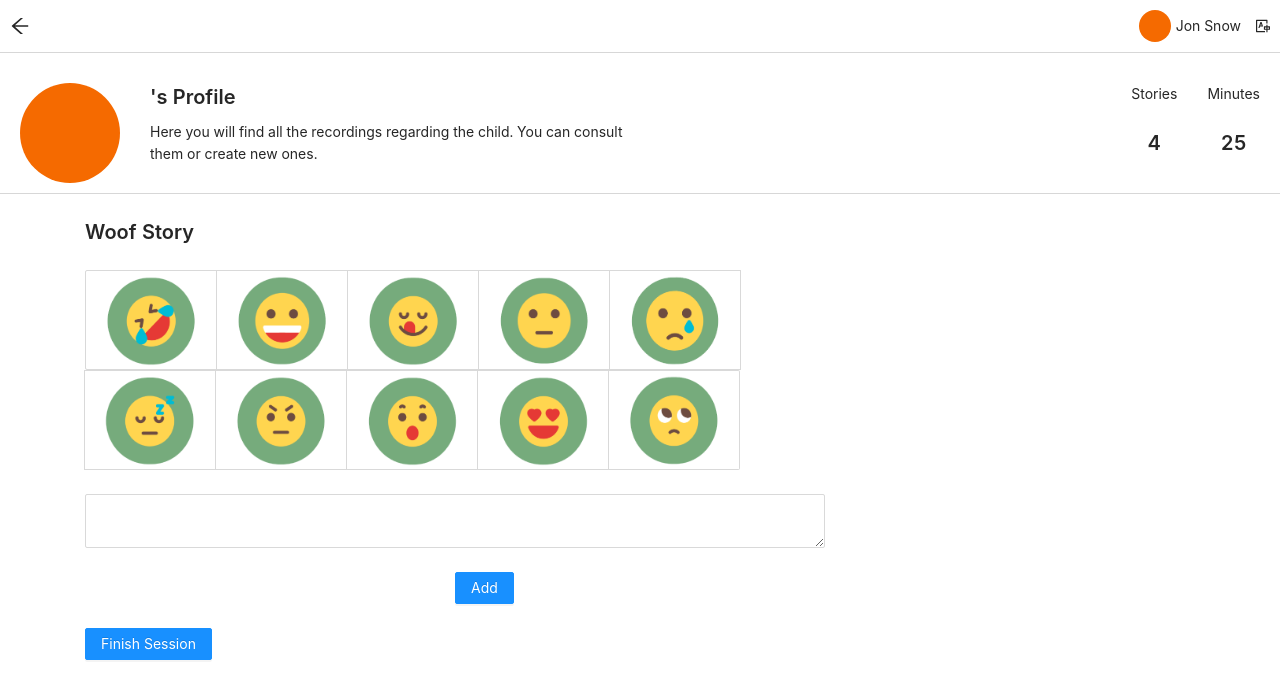
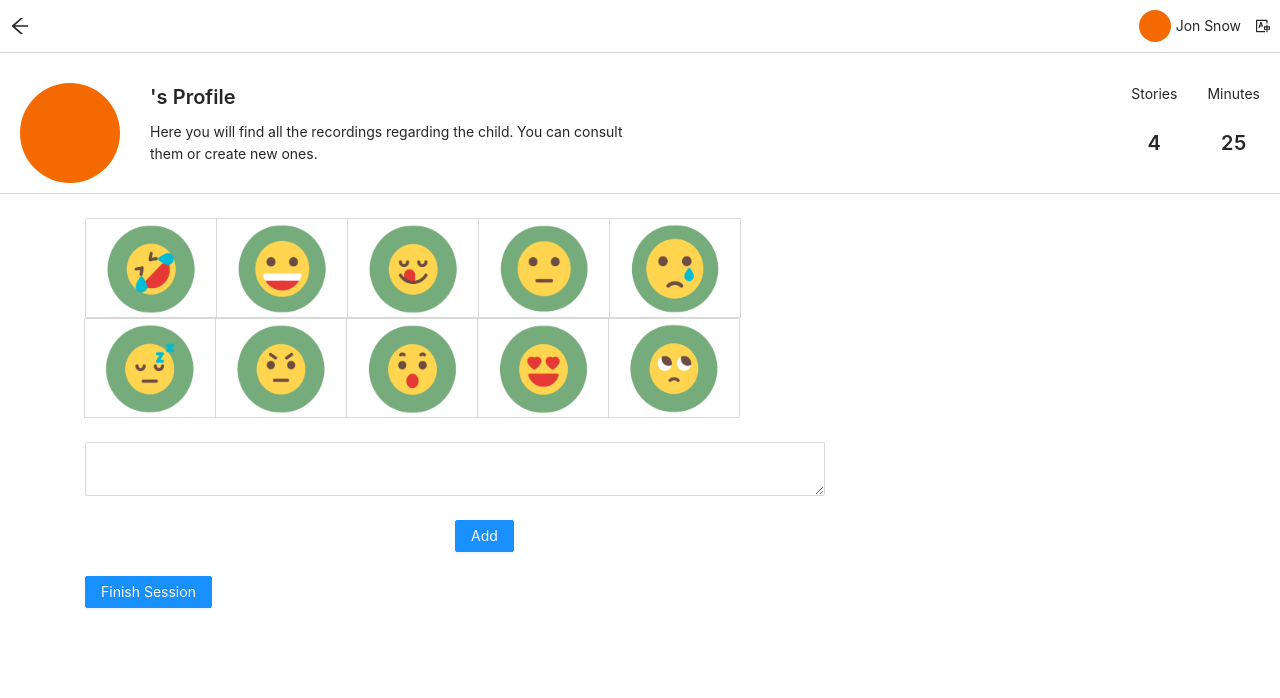
Before and after one commit to YousefMohsen/comutti, a React (Create React App) app: page /admin/profile/stories/new/1/0 in a window 1280 px wide. Shown: the top 698 px of the page. Built offline with nearby package versions, Linux system fonts and the light colour scheme; no server answers; the database is empty.

Commit message:
recording

```diff
--- a/src/Admin/Pages/Recording.js
+++ b/src/Admin/Pages/Recording.js
@@ -1,99 +1,14 @@
 import Topbar from '../Components/Topbar'
 import ProfileInfoBar2 from '../Components/ProfileInfoBar2'
-import React, {Row} from 'react';
-import {Typography,Timeline} from 'antd';
+import React, { useState,useEffect } from 'react';
+import { db } from "../../firebase/firebase";
+import {Typography,Timeline, Row} from 'antd';
 import {useParams} from "react-router-dom";
+import {addDoc, getDoc, collection, doc, where, query, getDocs} from "firebase/firestore";
 
 import "./SessionPlaying.css";
 
 const {Title} = Typography;
-
-function Comment(id, text, emotion, time)
-{
-    return {
-        id,
-        text,
-        emotion,
-        time,
-    }
-
-};
-
-function Story(id, date, image, title)
-{
-    return  {
-        id,
-        date,
-        image,
-        title,
-    }
-
-};
-
-const story = Story("0", '2021-04-05 08:16:22', "/img/admin/dog.png", "Woof Story")
-
-const comment1 = Comment("0", "It is a dog", "0", '02:53');
-const comment2 = Comment("1", "No!", "0", '03:13');
-const comment3 = Comment("2", "Not audible", "6", '03:26');
-
-const commentArray1 = [
-    comment1,
-    comment2,
-    comment3,
-];
-
-const commentArray2 = [
-    comment2,
-    comment3,
-];
-
-const commentArray3 = [
-    comment3,
-    comment1,
-];
-
-function Recording(id, commentArray, story) {
-    return {
-        id,
-        commentArray,
-        story,
-    }
-};
-
-const stories = [
-    {
-      key: 1,
-      id : "0",
-      date: '2021-04-05 08:16:22',
-      image: "/img/admin/dog.png",
-      title: "Woof Story",
-    },
-    {
-      key: 2,
-      id : "1",
-      date: '2021-02-06 08:28:36',
-      image: "/img/admin/forrest.png",
-      title: "Adventure in the woods",
-    },
-    {
-      key : 3,
-      id : "2",
-      date: '2021-02-07 08:26:50',
-      image: "/img/admin/supermarket.png",
-      title: "Let's buy some milk !",
-    },
-  ];
-
-const recording1 = Recording("0", commentArray1, stories[0]);
-const recording2 = Recording("1", commentArray2, stories[1]);
-const recording3 = Recording("2", commentArray3, stories[2]);
-
-const recordings = [
-    recording1,
-    recording2,
-    recording3,
-];
-
 
 const withRouter = WrappedComponent => props => {
   const params = useParams();
@@ -110,15 +25,44 @@ const renderTimeline = (comment, index) => {
 console.log(comment);
 
     return(
-        <Timeline.Item>{comment.text}</Timeline.Item>
+        <Timeline.Item><img src={comment.emotion} alt="broken" height={20} width={20} /> "{comment.text}" ({comment.time})</Timeline.Item>
     )
   }
 
+
+
 function SessionPlaying(props) {
 
-  const recording = recording1;
-  const recordingName = recording.story.title;
-  const commentArray = recording.commentArray;
+  const [recordingData, setRecordingData] = useState("");
+
+  const fetchRecordingData = async (recordingID) => {
+    console.log('recordingID',recordingID)
+    //gets all recording for child with childID
+    const docRef = doc(db, "Recording", recordingID);
+    const docSnap = await getDoc(docRef);
+    if (docSnap.exists()) {
+      const recordingData = { ...docSnap.data(), id: docSnap.id };
+      setRecordingData(recordingData);
+      // getDoc(profileData[0]).then(d=>console.log("Document data:", d))
+    } else {
+      // doc.data() will be undefined in this case
+      console.log("No such document!");
+    }
+  };
+  useEffect(() => {
+    async function fetchData() {
+      const recordingID = "CpvGYRkTIioV29lcGY6K";
+      fetchRecordingData(recordingID);
+    }
+
+    fetchData();
+  }, []);
+
+
+  console.log("story", recordingData);
+
+  const recordingName = recordingData.story.title;
+  const commentArray = recordingData.comments;
 
   return (
     <React.Fragment>
@@ -131,7 +75,7 @@ function SessionPlaying(props) {
     </div>
     <div className="container mt-4 ">
       <Timeline>
-        {commentArray.map((comment,index)=>renderTimeline(comment,index))}
+        {commentArray.map((commentArray,index)=>renderTimeline(commentArray,index))}
       </Timeline>
     </div>
     </React.Fragment>
--- a/src/Admin/Pages/SessionPlaying.js
+++ b/src/Admin/Pages/SessionPlaying.js
@@ -9,31 +9,6 @@ import {addDoc, getDoc, collection, doc, where, query, getDocs} from "firebase/f
 import "./SessionPlaying.css";
 
 const {Title} = Typography;
-
-const data = [
-  {
-    key: 1,
-    id : "0",
-    date: '2021-04-05 08:16:22',
-    image: "/img/admin/dog.png",
-    title: "Woof Story",
-  },
-  {
-    key: 2,
-    id : "1",
-    date: '2021-02-06 08:28:36',
-    image: "/img/admin/forrest.png",
-    title: "Adventure in the woods",
-  },
-  {
-    key : 3,
-    id : "2",
-    date: '2021-02-07 08:26:50',
-    image: "/img/admin/supermarket.png",
-    title: "Let's buy some milk !",
-  },
-];
-
 
 const withRouter = WrappedComponent => props => {
   const params = useParams();
@@ -122,7 +97,6 @@ function SessionPlaying(props) {
     const docRef = doc(db, "Story", storyID);
     const docSnap = await getDoc(docRef);
     if (docSnap.exists()) {
-      console.log('sotyr',docSnap.data())
       const storyData = { ...docSnap.data(), id: docSnap.id };
       setStoryData(storyData);
       // getDoc(profileData[0]).then(d=>console.log("Document data:", d))
@@ -133,7 +107,7 @@ function SessionPlaying(props) {
   };
   useEffect(() => {
     async function fetchData() {
-      const storyID = "Gx1fPYBQa7UNWNaItUJI";
+      const storyID = props.params.storyId;
       fetchProfileData(storyID);
     }
 
@@ -143,16 +117,11 @@ function SessionPlaying(props) {
 
   console.log("story", storyData);
 
-  const storyID = props.params.storyId;
-
 
   const navigate = useNavigate();
 
   const childId=props.params.childId;
-
-  const storyIndex = data.findIndex(x => x.id === storyID);
-  const story = data[storyIndex];
-  const storyName = story.title;
+  const storyName = storyData.title;
 
   return (
     <React.Fragment>
@@ -189,7 +158,7 @@ function SessionPlaying(props) {
         </Form.Item>
       </Form>
 
-      <Button type="primary" onClick={() => {handleStop(childId, comments, story, '123') ;navigate('/admin/profile/'+childId)}}>
+      <Button type="primary" onClick={() => {handleStop(childId, comments, storyData, '123') ;navigate('/admin/profile/'+childId)}}>
         Finish Session
       </Button>
 
```
